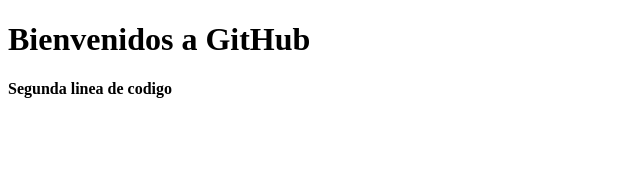
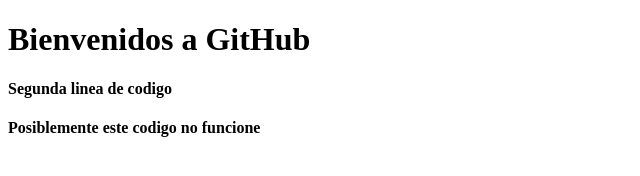
Before and after one commit to edgardoqy/jae_project, a plain HTML site: page index.html in a window 1280 px wide. Shown: the whole page, without its empty margins (0-640 px from the left). Drawn offline with Linux system fonts and the light colour scheme.

Commit message:
En nuevo branch
Modifiado para otra version

```diff
--- a/index.html
+++ b/index.html
@@ -6,5 +6,7 @@
 <body>
 	<h1>Bienvenidos a GitHub</h1>
 	<h4>Segunda linea de codigo</h4>
+
+	<strong>Posiblemente este codigo no funcione</strong>
 </body>
 </html>
```
